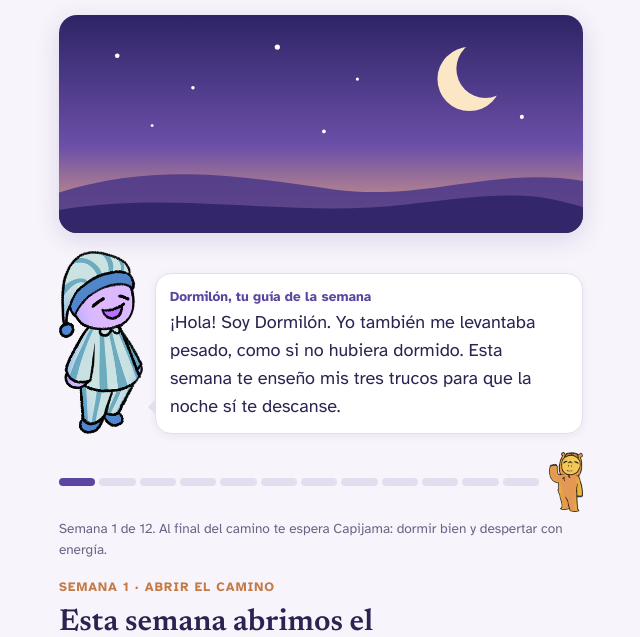
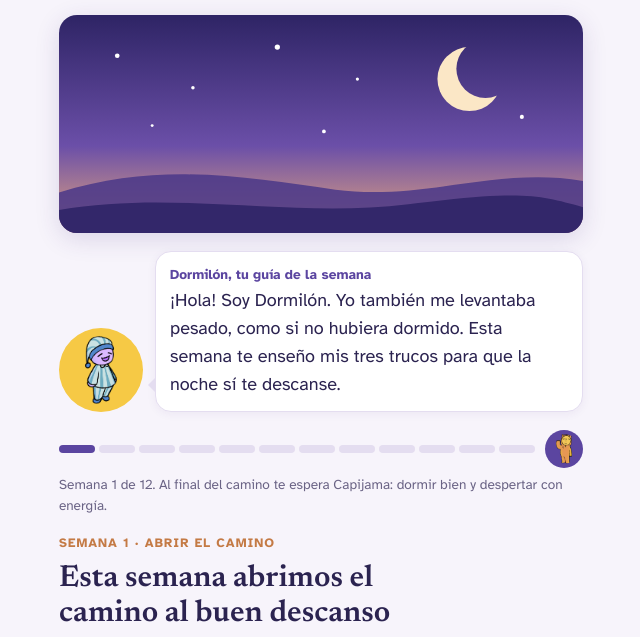
Before and after one commit to elianarivera10/akunate-portal, a plain HTML site: page s1/index.html in a window 1280 px wide. Shown: the part 140-777 px from the top of the page, without its empty margins (319-959 px from the left). Drawn offline with Linux system fonts and the light colour scheme.

Commit message:
Semanas 1 y 5: personajes en círculo como en el autotest (#24)
Claude-Session: https://claude.ai/code/session_0185RMPv6kdjU7fQ8QckECkT

Co-authored-by: Claude <noreply@anthropic.com>

```diff
--- a/s1/index.html
+++ b/s1/index.html
@@ -89,16 +89,16 @@ th{font-size:.8rem;text-transform:uppercase;letter-spacing:.05em;color:var(--mut
 .foot{font-size:.85rem;color:var(--muted);text-align:center}
 @media (prefers-reduced-motion:no-preference){.screen{animation:in .25s ease-out}@keyframes in{from{opacity:.4;transform:translateY(6px)}to{opacity:1;transform:none}}}
 .guide{display:flex;gap:12px;align-items:flex-end}
-.guide img{width:84px;height:auto;flex:none}
+.guide img{width:84px;height:84px;object-fit:contain;padding:8px;border-radius:50%;background:#f6c945;flex:none}
 .bubble{position:relative;background:var(--surface);border:1px solid var(--line);border-radius:16px;padding:12px 14px;box-shadow:0 2px 10px rgba(60,40,120,.06)}
 .bubble:before{content:"";position:absolute;left:-8px;bottom:18px;border:8px solid transparent;border-right-color:var(--line);border-left:0}
 .bubble b{display:block;color:var(--accent);font-size:.85rem;margin-bottom:2px}
 .camino{display:flex;align-items:center;gap:4px}
 .camino span{flex:1;height:8px;border-radius:4px;background:var(--line)}
 .camino span.on{background:var(--accent)}
-.camino img{width:34px;height:auto;margin-left:6px}
+.camino img{width:38px;height:38px;object-fit:contain;padding:4px;border-radius:50%;background:#5b45a0;margin-left:6px}
 .cheer.pj{display:flex;gap:10px;align-items:center}
-.cheer.pj img{width:40px;height:auto;flex:none}
+.cheer.pj img{width:44px;height:44px;object-fit:contain;padding:5px;border-radius:50%;background:#f6c945;flex:none}
 .breath{background:linear-gradient(160deg,#2e2465,#6b4fa8);color:#fff;border-radius:18px;padding:20px 16px;display:flex;flex-direction:column;align-items:center;gap:12px;text-align:center}
 .breath .orb{width:150px;height:150px;border-radius:50%;background:radial-gradient(circle at 35% 35%,#fbe7c6,#e9a97c 60%,#c47a45);transform:scale(.55);transition-property:transform;transition-timing-function:ease-in-out;box-shadow:0 0 40px rgba(251,231,198,.35)}
 .breath .fase{font-family:Newsreader,serif;font-size:1.6rem;font-weight:600;min-height:2.1rem}
```
Also changed, not shown: s5/index.html (+3 -3 lines).
